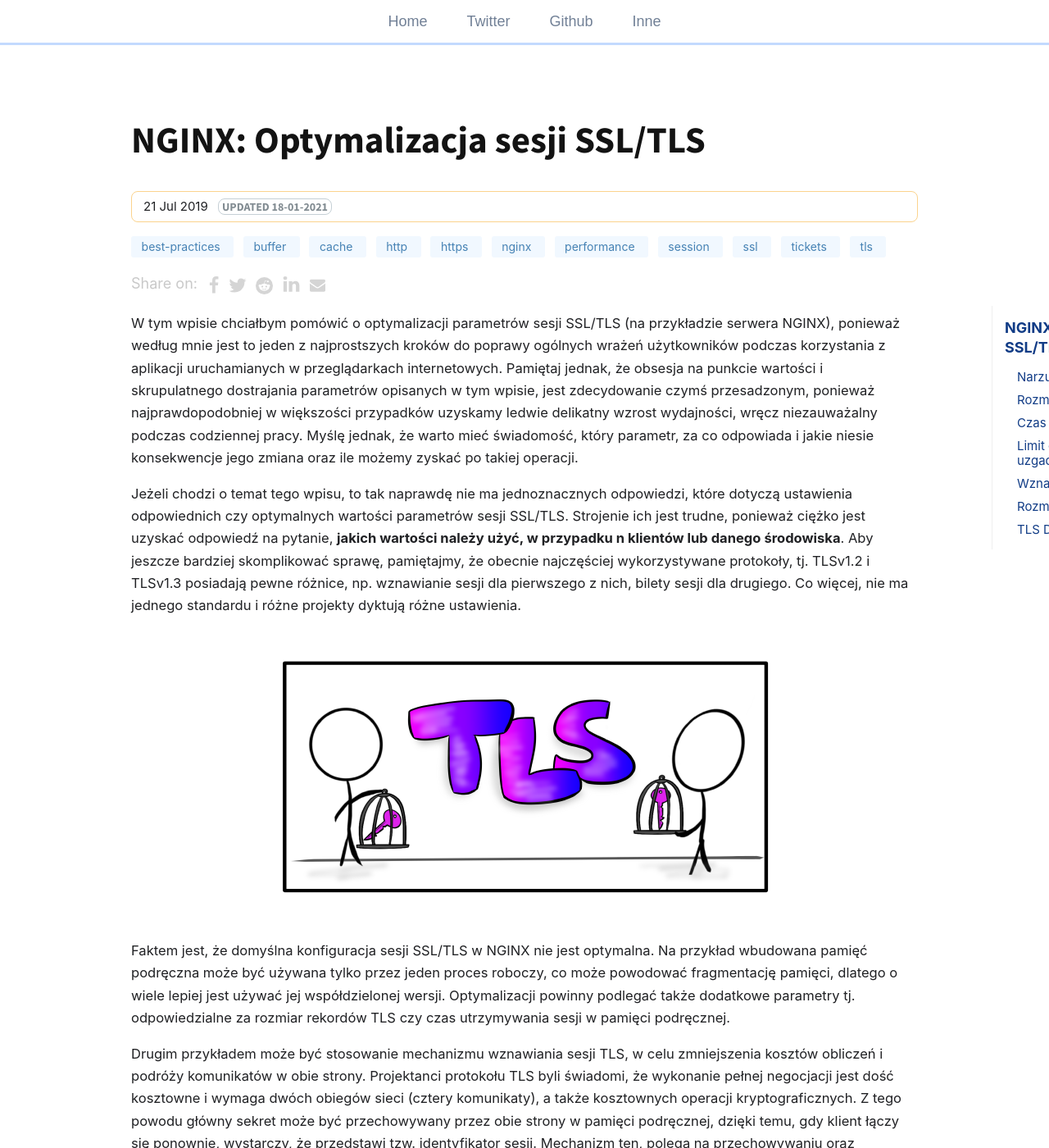
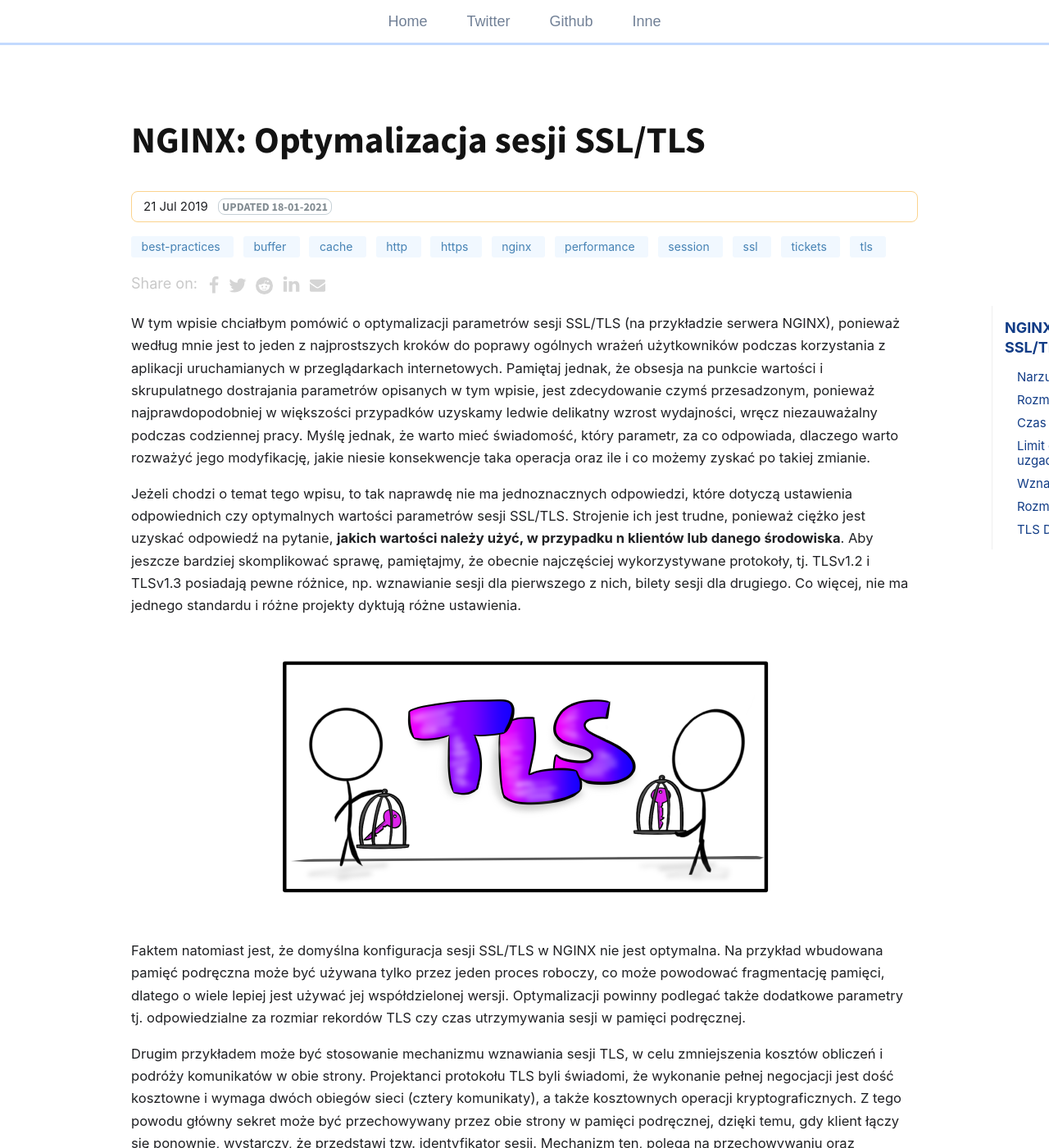
Before and after one commit to git04112019/trimstray.github.io, a Jekyll site: the page built from _posts/2019-07-21-nginx-optymalizacja_sesji_ssl-tls.md, in a window 1280 px wide and 1400 px high. Shown: the whole window at 82% size. Built offline with Jekyll 4.4.1, drawn with Linux system fonts in a browser that asks for light colours; comment, search, counter and statistics services are not loaded.

Commit message:
uncommited changes - signed-off-by: trimstray <trimstray@gmail.com>

```diff
--- a/_posts/2019-07-21-nginx-optymalizacja_sesji_ssl-tls.md
+++ b/_posts/2019-07-21-nginx-optymalizacja_sesji_ssl-tls.md
@@ -11,7 +11,7 @@ toc: true
 last_modified_at: 2021-01-18 00:00:00 +0000
 ---
 
-W tym wpisie chciałbym pomówić o optymalizacji parametrów sesji SSL/TLS (na przykładzie serwera NGINX), ponieważ według mnie jest to jeden z najprostszych kroków do poprawy ogólnych wrażeń użytkowników podczas korzystania z aplikacji uruchamianych w przeglądarkach internetowych. Pamiętaj jednak, że obsesja na punkcie wartości i skrupulatnego dostrajania parametrów opisanych w tym wpisie, jest zdecydowanie czymś przesadzonym, ponieważ najprawdopodobniej w większości przypadków uzyskamy ledwie delikatny wzrost wydajności, wręcz niezauważalny podczas codziennej pracy. Myślę jednak, że warto mieć świadomość, który parametr, za co odpowiada i jakie niesie konsekwencje jego zmiana oraz ile możemy zyskać po takiej operacji.
+W tym wpisie chciałbym pomówić o optymalizacji parametrów sesji SSL/TLS (na przykładzie serwera NGINX), ponieważ według mnie jest to jeden z najprostszych kroków do poprawy ogólnych wrażeń użytkowników podczas korzystania z aplikacji uruchamianych w przeglądarkach internetowych. Pamiętaj jednak, że obsesja na punkcie wartości i skrupulatnego dostrajania parametrów opisanych w tym wpisie, jest zdecydowanie czymś przesadzonym, ponieważ najprawdopodobniej w większości przypadków uzyskamy ledwie delikatny wzrost wydajności, wręcz niezauważalny podczas codziennej pracy. Myślę jednak, że warto mieć świadomość, który parametr, za co odpowiada, dlaczego warto rozważyć jego modyfikację, jakie niesie konsekwencje taka operacja oraz ile i co możemy zyskać po takiej zmianie.
 
 Jeżeli chodzi o temat tego wpisu, to tak naprawdę nie ma jednoznacznych odpowiedzi, które dotyczą ustawienia odpowiednich czy optymalnych wartości parametrów sesji SSL/TLS. Strojenie ich jest trudne, ponieważ ciężko jest uzyskać odpowiedź na pytanie, **jakich wartości należy użyć, w przypadku n klientów lub danego środowiska**. Aby jeszcze bardziej skomplikować sprawę, pamiętajmy, że obecnie najczęściej wykorzystywane protokoły, tj. TLSv1.2 i TLSv1.3 posiadają pewne różnice, np. wznawianie sesji dla pierwszego z nich, bilety sesji dla drugiego. Co więcej, nie ma jednego standardu i różne projekty dyktują różne ustawienia.
 
@@ -19,7 +19,7 @@ Jeżeli chodzi o temat tego wpisu, to tak naprawdę nie ma jednoznacznych odpowi
   <img src="/assets/img/posts/tls_img_01.png">
 </p>
 
-Faktem jest, że domyślna konfiguracja sesji SSL/TLS w NGINX nie jest optymalna. Na przykład wbudowana pamięć podręczna może być używana tylko przez jeden proces roboczy, co może powodować fragmentację pamięci, dlatego o wiele lepiej jest używać jej współdzielonej wersji. Optymalizacji powinny podlegać także dodatkowe parametry tj. odpowiedzialne za rozmiar rekordów TLS czy czas utrzymywania sesji w pamięci podręcznej.
+Faktem natomiast jest, że domyślna konfiguracja sesji SSL/TLS w NGINX nie jest optymalna. Na przykład wbudowana pamięć podręczna może być używana tylko przez jeden proces roboczy, co może powodować fragmentację pamięci, dlatego o wiele lepiej jest używać jej współdzielonej wersji. Optymalizacji powinny podlegać także dodatkowe parametry tj. odpowiedzialne za rozmiar rekordów TLS czy czas utrzymywania sesji w pamięci podręcznej.
 
 Drugim przykładem może być stosowanie mechanizmu wznawiania sesji TLS, w celu zmniejszenia kosztów obliczeń i podróży komunikatów w obie strony. Projektanci protokołu TLS byli świadomi, że wykonanie pełnej negocjacji jest dość kosztowne i wymaga dwóch obiegów sieci (cztery komunikaty), a także kosztownych operacji kryptograficznych. Z tego powodu główny sekret może być przechowywany przez obie strony w pamięci podręcznej, dzięki temu, gdy klient łączy się ponownie, wystarczy, że przedstawi tzw. identyfikator sesji. Mechanizm ten, polega na przechowywaniu oraz udostępnianiu tych samych wynegocjowanych parametrów między wieloma połączeniami. Wznowienie sesji jest ważnym elementem optymalizacyjnym, ponieważ skrócony uścisk dłoni pozwala uniknąć pełnego uzgadniania dla większości żądań, eliminując opóźnienia i znacznie zmniejszając koszty obliczeniowe dla obu stron.
 
```
